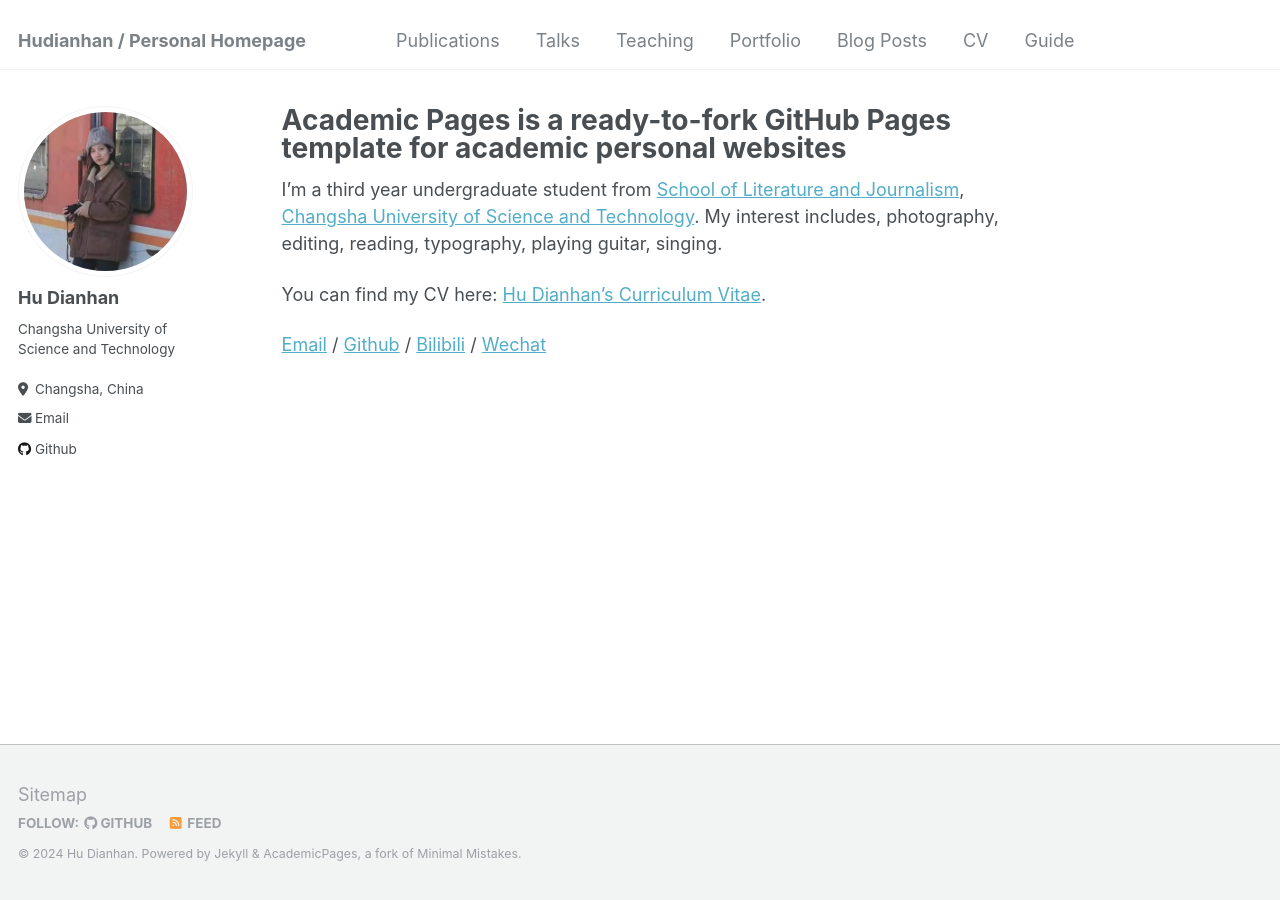
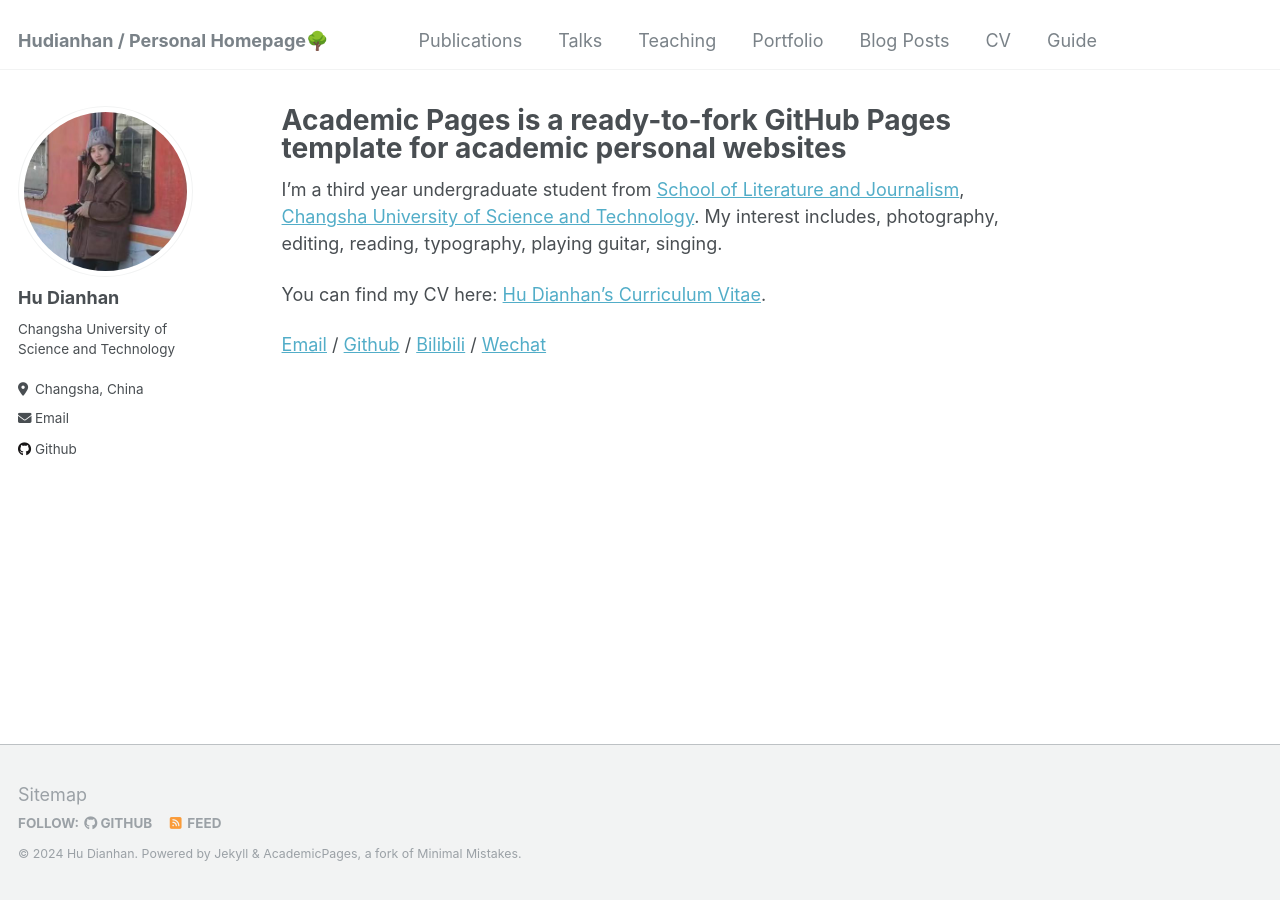
Before and after one commit to Rheahu816/Rheahu.github.io, a Jekyll site: the page built from _pages/about.md, in a window 1280 px wide. Built offline with Jekyll 4.4.1, drawn with Linux system fonts in a browser that asks for light colours.

```diff
--- a/_config.yml
+++ b/_config.yml
@@ -8,7 +8,7 @@
 
 # Basic Site Settings
 locale                   : "en-US"
-title                    : "Hudianhan / Personal Homepage"
+title                    : "Hudianhan / Personal Homepage🌳"
 title_separator          : "-"
 name                     : &name "Hu Dianhan"
 description              : &description "personal description"
```
